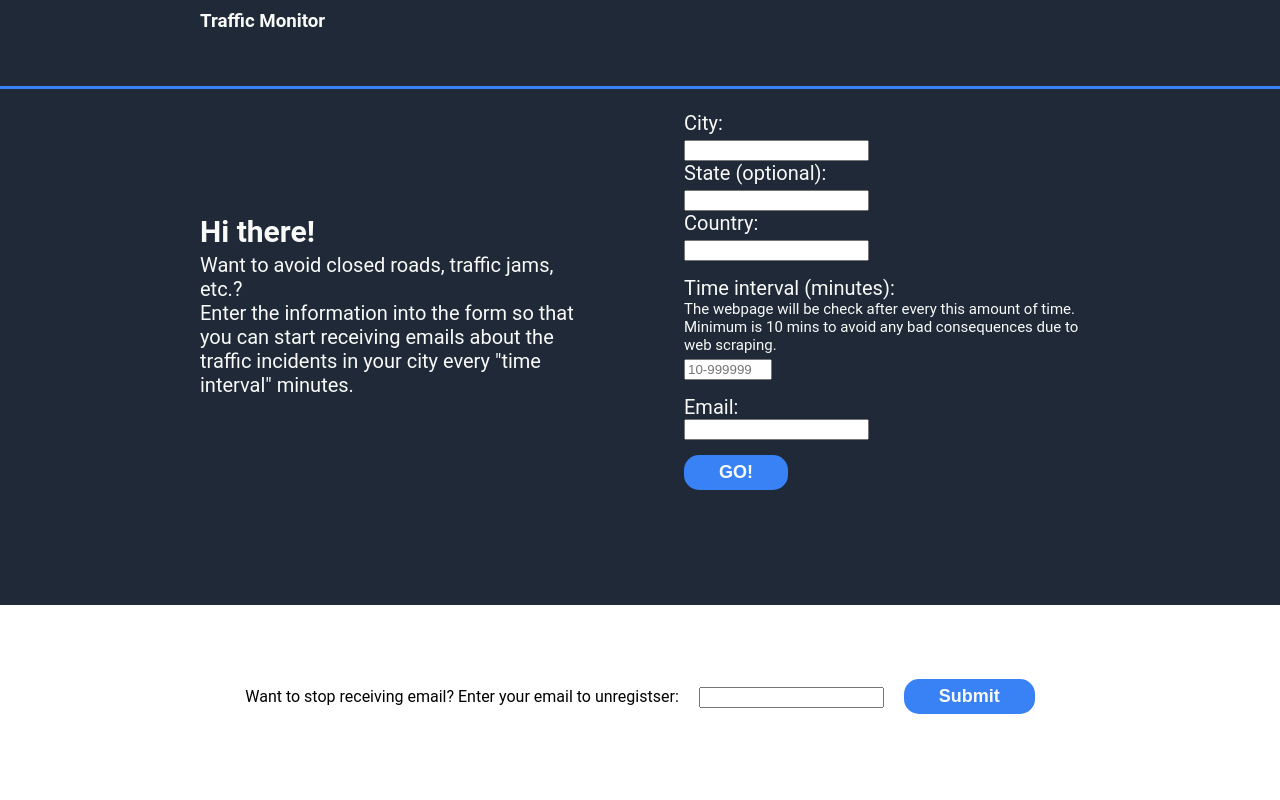
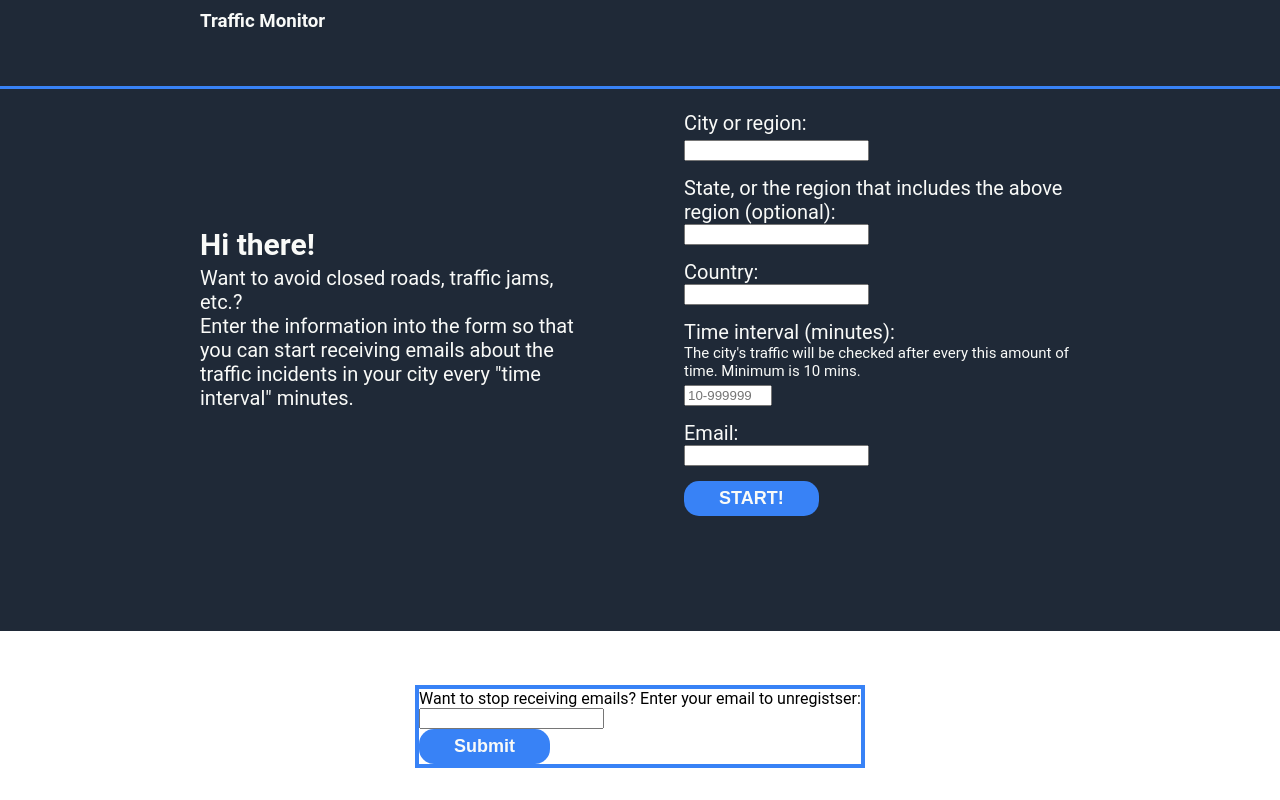
Before and after one commit to wilnn/Traffic-Monitor, a React (Create React App) app in the folder client/: page / in a window 1280 px wide. Built offline with nearby package versions, Linux system fonts and the light colour scheme.

Commit message:
update form labels

```diff
--- a/client/src/App.js
+++ b/client/src/App.js
@@ -52,7 +52,7 @@ export const MyForm = () => {
       //'<span class="loading heroLoading"></span>' will automatically
       //disappear when reload since it is written inside that tag in the DOM not inside the actual html file
       // Send data to Flask backend
-      fetch('http://127.0.0.1:5000/data', {
+      fetch('https://traffic-433100.ue.r.appspot.com/data', {
         method: 'POST',
         headers: {
           'Content-Type': 'application/json',
@@ -65,10 +65,25 @@ export const MyForm = () => {
           // Handle the response from the Flask backend
           if (result['value'] === 'ERROR2') {
             loading.innerHTML = '';
-            display.innerHTML = 'ERROR. Can not find the provided city/state/country. Please check your input.';
+            display.innerHTML = '<p style="color:red;">ERROR. Can not find the provided city/state/country. Please check your input.</p>';
             } else if((result['value']) === 'ERROR1') {
             loading.innerHTML = '';
-            display.innerHTML = 'ERROR. Can not verify your email. Please check.';
+            display.innerHTML = '<p style="color:red;>ERROR. Can not verify your email. Please check.</p>';
+          } else if (result['value'] === 'ERROR0') {
+            loading.innerHTML = '';
+            display.innerHTML = '<p style="color:red;">Failed to connect to the database.</p>';
+          } else if (result['value'] === 'ERROR3') {
+            loading.innerHTML = '';
+            display.innerHTML = '<p style="color:red;>Can not make a request to the traffic incidents API. The location you want to track need to be at most 10,000 km<sup>2</sup>. try narrowing down the location.</p>';
+          } else if (result['value'] === 'ok') {
+            loading.innerHTML = '';
+            display.innerHTML = '<p style="color:green;">You are all set!</p>';
+          }  else if (('error' in result) && result['error'] === 'ratelimit exceeded') {
+            loading.innerHTML = '';
+            display.innerHTML = '<p style="color:red;">Too many requests. Try again later.</p>';
+          } else if (result['value'] === 'ERROR4') {
+            loading.innerHTML = '';
+            display.innerHTML = '<p style="color:red;">The database is full! Please check back later.</p>';
           }
         })
         .catch(error => {
@@ -78,26 +93,23 @@ export const MyForm = () => {
     return (
       <>
         <form onSubmit={handleSubmit}>
-           <label for ="City"><p class = "heroSubText color">City:</p></label>
-            <input type="text" value ={City} onChange={handleInputChange1} name="City" id = "City" size = "50px" maxlength="9999" required/>
-            <label for ="State"><p class = "heroSubText color">State (optional):</p></label>
-            <input type="text" value ={City} onChange={handleInputChange2} name="State" id = "State" size = "50px" maxlength="9999"/>
-            <label for ="Country"><p class = "heroSubText color">Country:</p></label>
-            <input type="text" value ={Country} onChange={handleInputChange3} name="Country" id = "Country" size = "50px" maxlength="9999" required/>
-            <label for="timeInterval"><p class = "inputText color">Time interval (minutes):</p><p  class = "inputSubText color">The webpage will be check after every this amount of time. Minimum is 10 mins to avoid any bad consequences due to web scraping.</p></label>
-            <input type="number" value={timeInterval} onChange={handleInputChange4} id="timeInterval" name="timeInterval" min="1" max = "999999"step="1" placeholder="10-999999" required/>
+           <label for ="City"><p class = "heroSubText color">City or region:</p></label>
+            <input type="text" value ={City} onChange={handleInputChange1} name="City" id = "City" class="inputField" maxlength="9999" required/>
+            <label for ="State"><p class = "inputText color">State, or the region that includes the above region (optional):</p></label>
+            <input type="text" value ={State} onChange={handleInputChange2} name="State" id = "State" class="inputField" maxlength="9999"/>
+            <label for ="Country"><p class = "inputText color">Country:</p></label>
+            <input type="text" value ={Country} onChange={handleInputChange3} name="Country" id = "Country" class="inputField" maxlength="9999" required/>
+            <label for="timeInterval"><p class = "inputText color">Time interval (minutes):</p><p  class = "inputSubText color">The city's traffic will be checked after every this amount of time. Minimum is 10 mins.</p></label>
+            <input type="number" value={timeInterval} onChange={handleInputChange4} id="timeInterval" name="timeInterval" min="1" max = "999999"step="1" placeholder="10-999999" required class="inputField2"/>
             <label for ="email"><p class = "inputText color">Email:</p></label>
-            <input type = "email" value={email} onChange={handleInputChange5} id="email" name="email" required size = "50px"/><br/>
-            <input type = "submit" value = "GO!" class = "button color"/>
+            <input type = "email" value={email} onChange={handleInputChange5} id="email" name="email" required class="inputField"/><br/>
+            <input type = "submit" value = "START!" class = "button color"/>
         </form>
       </>
     );
   };
 
 export const Form2 = () => {
-    var marg = {
-      margin: '20px',
-    }
     const [email, setEmail] = React.useState('');
     const handleInputChange = (event) => {
       //the email input type will handle the input value. No need to sanitized the value.
@@ -108,7 +120,7 @@ export const Form2 = () => {
       event.preventDefault();
       console.log(email)
       var display = document.getElementById('display');
-      fetch('http://127.0.0.1:5000/unregister', {
+      fetch('https://traffic-433100.ue.r.appspot.com/unregister', {
         method: 'POST',
         headers: {
           'Content-Type': 'application/json',
@@ -118,9 +130,13 @@ export const Form2 = () => {
         .then(response => response.json())
         .then(result => {
           if (result['value'] === "Email does not exist in the database. Please check the entered email."){
-            display.innerHTML = "<p>Email does not exist in the database. Please check the entered email.</p>";
+            display.innerHTML = '<p style="color:red;">Email does not exist in the database. Please check the entered email.</p>';
+          } else if (result['value'] === 'ERROR0') {
+            display.innerHTML = '<p style="color:red;">Failed to connect to the database.</p>';
+          } else if (('error' in result) && result['error'] === 'ratelimit exceeded') {
+            display.innerHTML = '<p style="color:red;">Too many requests. Try again later.</p>';
           } else {
-            display.innerHTML = "<p>Unregisted successfully</p>";
+            display.innerHTML = '<p style="color:green;">Unregisted successfully</p>';
           }
         }
       )
@@ -130,9 +146,11 @@ export const Form2 = () => {
     }
     return (
       <form onSubmit={handleSubmit}>
-        <label for ="email"><span style={marg}>Want to stop receiving email? Enter your email to unregistser:</span></label>
-        <input type = "email" value={email} onChange={handleInputChange} id="email" name="email" required size = "50px"/>
-        <input type = "submit" value = "Submit" class = "button color" style={marg}/>
+      <div class="unregister">
+        <div class="unregisterItem"><label for ="email"><span class="unretext">Want to stop receiving emails? Enter your email to unregistser:</span></label></div>
+        <div class="unregisterItem"><input type = "email" value={email} onChange={handleInputChange} id="email" name="email" required class="inputField"/></div>
+        <div class="unregisterItem"><input type = "submit" value = "Submit" class = "button color" style={{margin:'0'}}/></div>
+        </div>
       </form>
     )
   }
```
